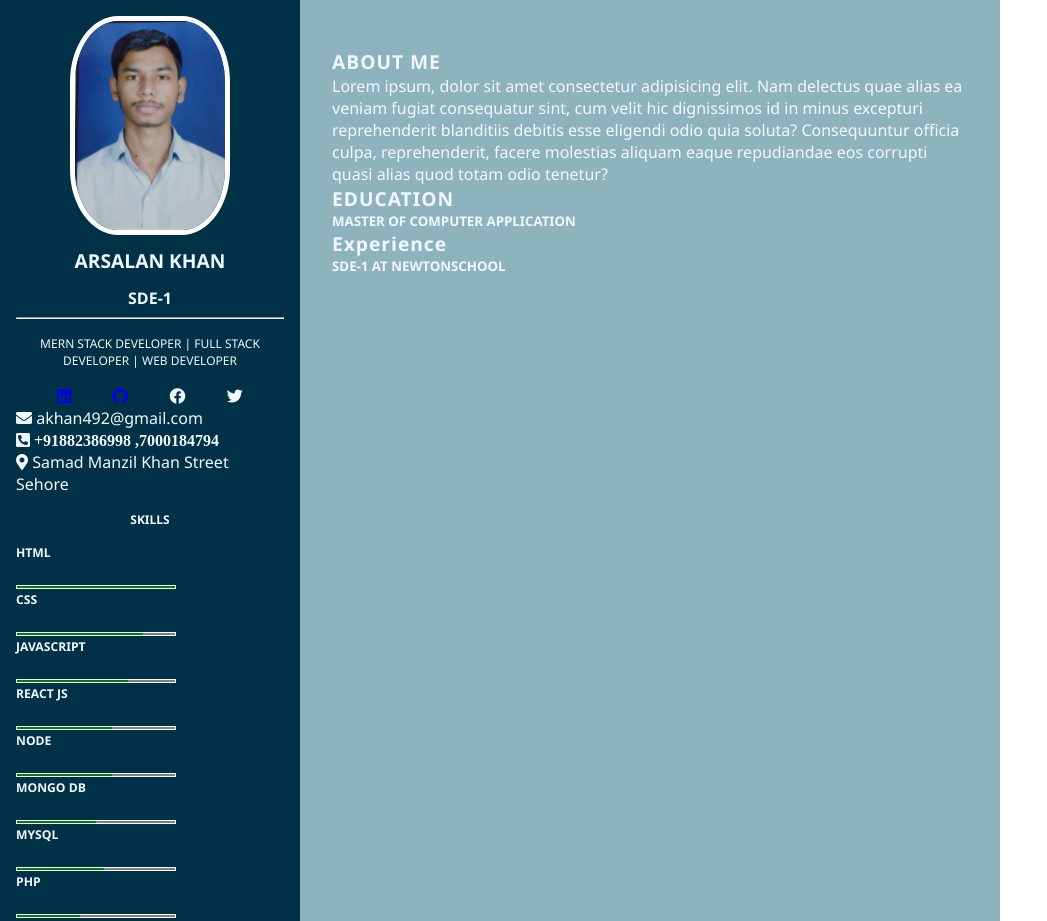
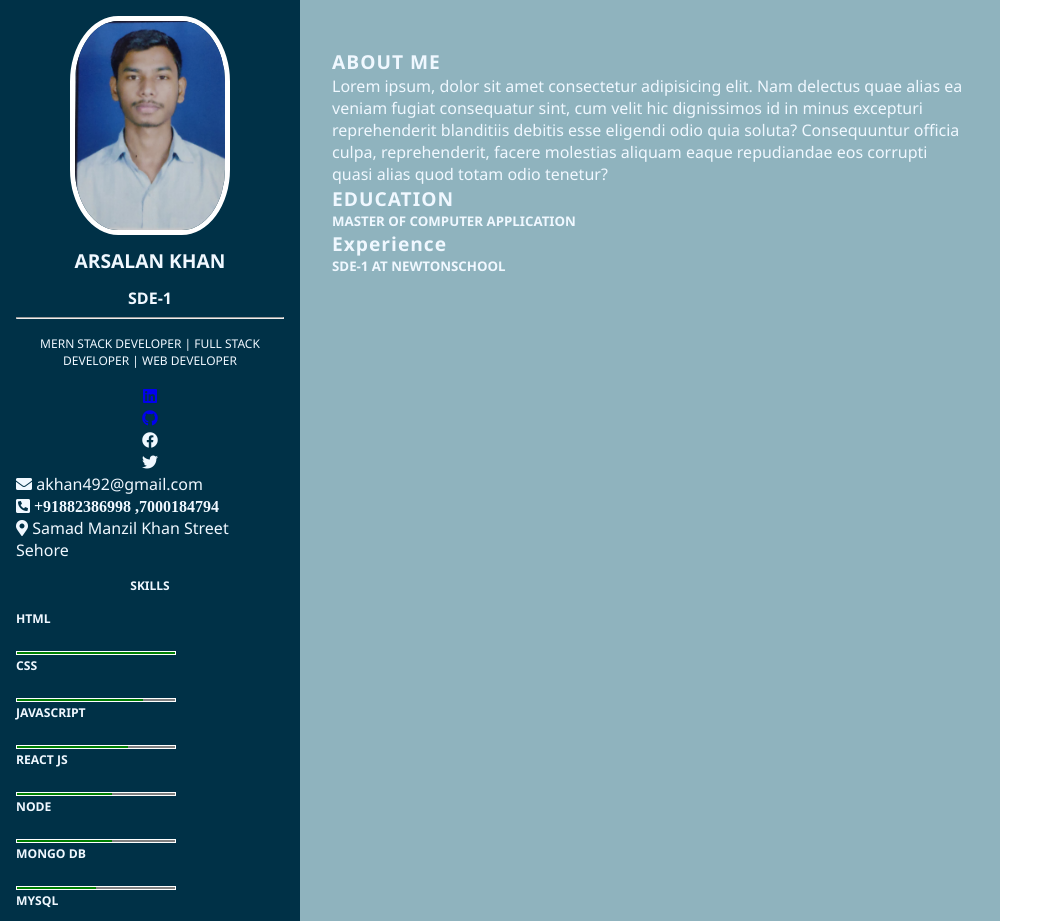
Before and after one commit to akhan492/Responsive-Resume-using-CSS-Grid---Responsive-Resume-using-CSS-Grid---ejaog2vgs0ps, a plain HTML site: page index.html in a window 1280 px wide. Shown: the top 921 px of the page, without its empty margins (0-1047 px from the left). Drawn offline with Linux system fonts and the light colour scheme.

Commit message:
trying to fix error

```diff
--- a/style.css
+++ b/style.css
@@ -20,6 +20,7 @@
   grid-column: span 1;
   background-color: #003147;
   color: aliceblue;
+  min-height:1000px ;
   }
 .right-section {
 
@@ -29,6 +30,7 @@
 
   background-color: rgb(143, 179, 190) ;
   color: aliceblue;
+  min-height: 1000px;
 
 }
 
@@ -63,7 +65,7 @@
   padding: 1rem;
 }
 .social-media {
-  display: flex;
+  display: grid;
 
   justify-content: space-evenly;
   text-align: center;
@@ -94,6 +96,7 @@
   font-weight: 700;
   padding: 0.5;
   letter-spacing: 1px;
+  text-align: left;
 }
 /* media quries */
 @media screen and (max-width: 673px) {
```
Also changed, not shown: index.html (+2 -1 lines).
